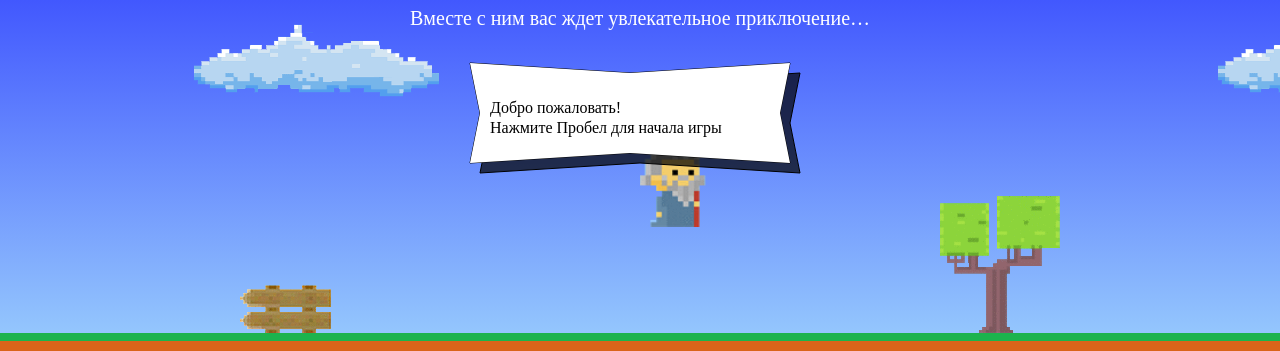
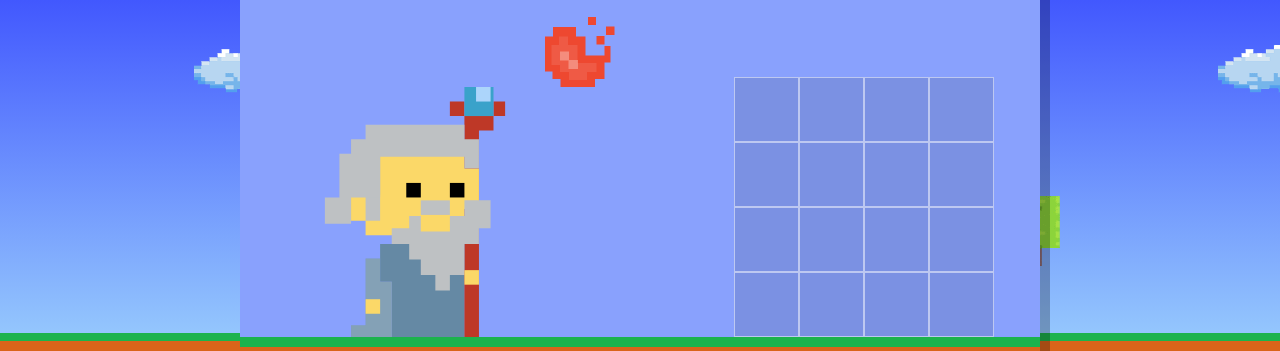
Before and after one commit to Priest4612/285581-code-and-magick-1, a website: page index.html in a window 1280 px wide. Shown: the part 266-617 px from the top of the page. Drawn offline with Linux system fonts and the light colour scheme; a web font is replaced by a local one.

Commit message:
Добавлен модуль setup.js

```diff
--- a/index.html
+++ b/index.html
@@ -186,8 +186,9 @@
     return height * 1 / 3;
   };
 </script>
-<script src="./js/stat.js"></script>
-<script src="./js/game.js"></script>
+<script src="./js/stat.js"  charset="utf-8"></script>
+<script src="./js/setup.js" charset="utf-8"></script>
+<script src="./js/game.js"  charset="utf-8"></script>
 
 </body>
 </html>
--- /dev/null
+++ b/js/setup.js
@@ -0,0 +1,33 @@
+'use strict';
+var clsHidden = 'hidden';
+
+var userDialog = document.querySelector('.setup');
+userDialog.classList.remove(clsHidden);
+
+var wizard = {
+  name: [
+    'Баба Яга',
+    'Кощей безсмертный',
+    'Васелиса Прекрасная',
+    'Радогаст',
+    'Мерлин',
+    'Сарумян',
+    'Кашперовский',
+    'Жора Потный'
+  ],
+  coatColor: [
+    'rgb(101, 137, 164)',
+    'rgb(241, 43, 107)',
+    'rgb(146, 100, 161)',
+    'rgb(56, 159, 117)',
+    'rgb(215, 210, 55)',
+    'rgb(0, 0, 0)',
+  ],
+  eyesColor: [
+    'black',
+    'red',
+    'blue',
+    'yellow',
+    'green'
+  ]
+};
```
